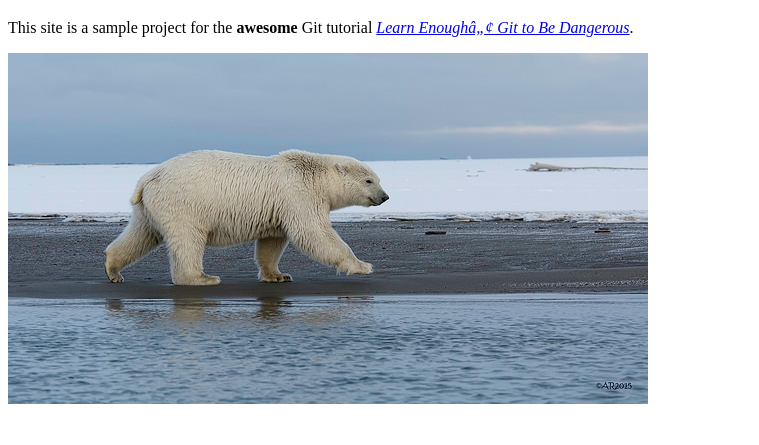
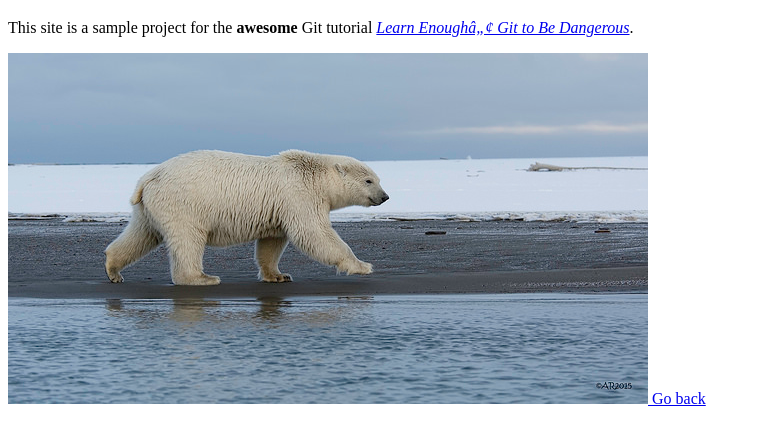
Before and after one commit to JoanaGomes/git-tutorial, a plain HTML site: page about.html in a window 1280 px wide. Shown: the part 61-506 px from the top of the page, without its empty margins (0-759 px from the left). Drawn offline with Linux system fonts and the light colour scheme.

Commit message:
Add back link to about page

```diff
--- a/about.html
+++ b/about.html
@@ -12,5 +12,6 @@
     <a href="https://www.flickr.com/photos/puliarfanita/22959238329">
       <img src="images/polar_bear.jpg" alt="Polar bear">
     </a>
+    <a href="#">Go back</a>
   </body>
 </html>
```
